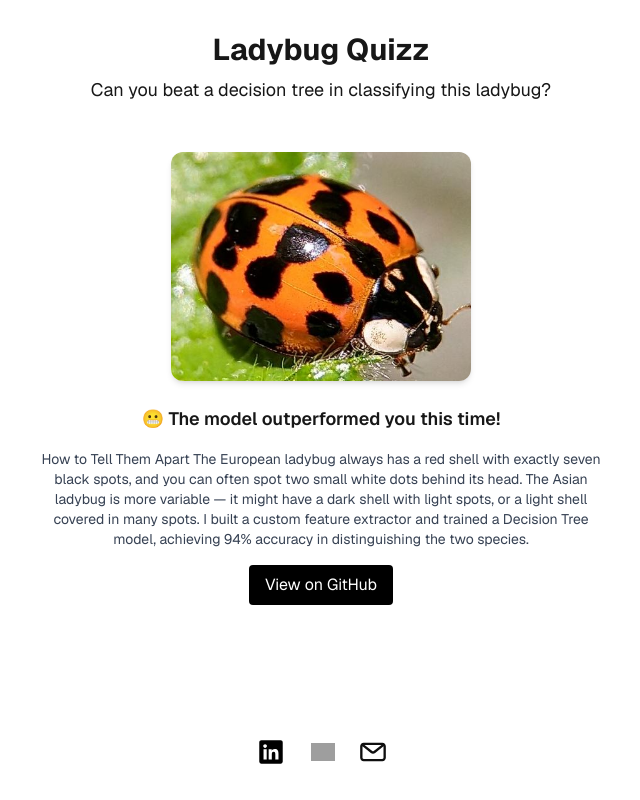
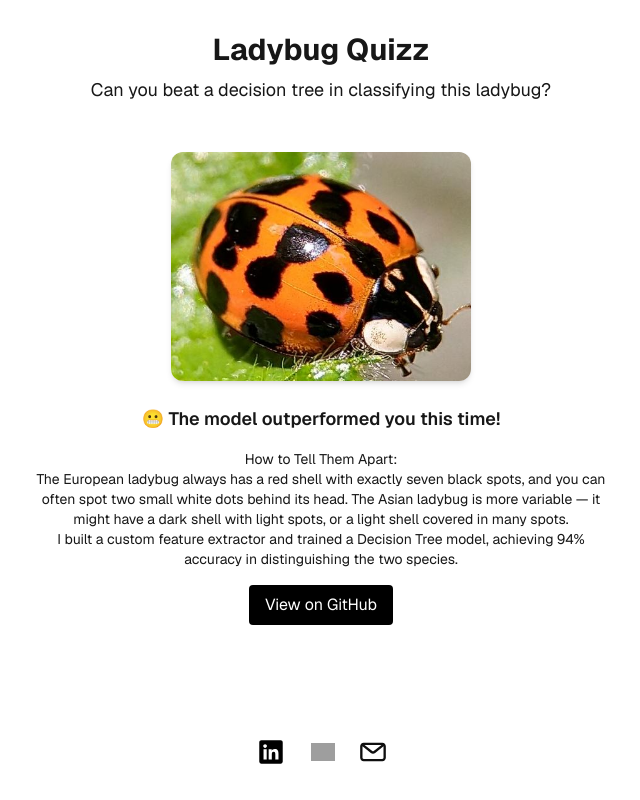
Before and after one commit to godefroylmb/Ladybug-Website, a Next.js app: page / in a window 1280 px wide. Both pictures are taken after a click on the button "Coccinella septempunctata (European)". Shown: the whole page, without its empty margins (319-959 px from the left). Built offline with nearby package versions, Linux system fonts and the light colour scheme; grey boxes are pictures that could not be loaded.

Commit message:
Styles and text formatting

```diff
--- a/src/components/ResultExplanation.tsx
+++ b/src/components/ResultExplanation.tsx
@@ -23,10 +23,10 @@ export default function ResultExplanation({ userGuess, predicted, truth }: Props
   return (
     <div className="max-w-xl text-center mt-4 space-y-4">
         <p className="text-lg font-semibold">{getMessage()}</p>
-        <p className="text-sm text-gray-700 dark:text-gray-300">
-            How to Tell Them Apart
+        <p className="text-sm text-white-700 dark:text-black-300">
+            How to Tell Them Apart:<br />
             The European ladybug always has a red shell with exactly seven black spots, and you can often spot two small white dots behind its head.
-            The Asian ladybug is more variable — it might have a dark shell with light spots, or a light shell covered in many spots.
+            The Asian ladybug is more variable — it might have a dark shell with light spots, or a light shell covered in many spots.<br/>
             I built a custom feature extractor and trained a Decision Tree model, achieving 94% accuracy in distinguishing the two species.
         </p>
         <a
```
